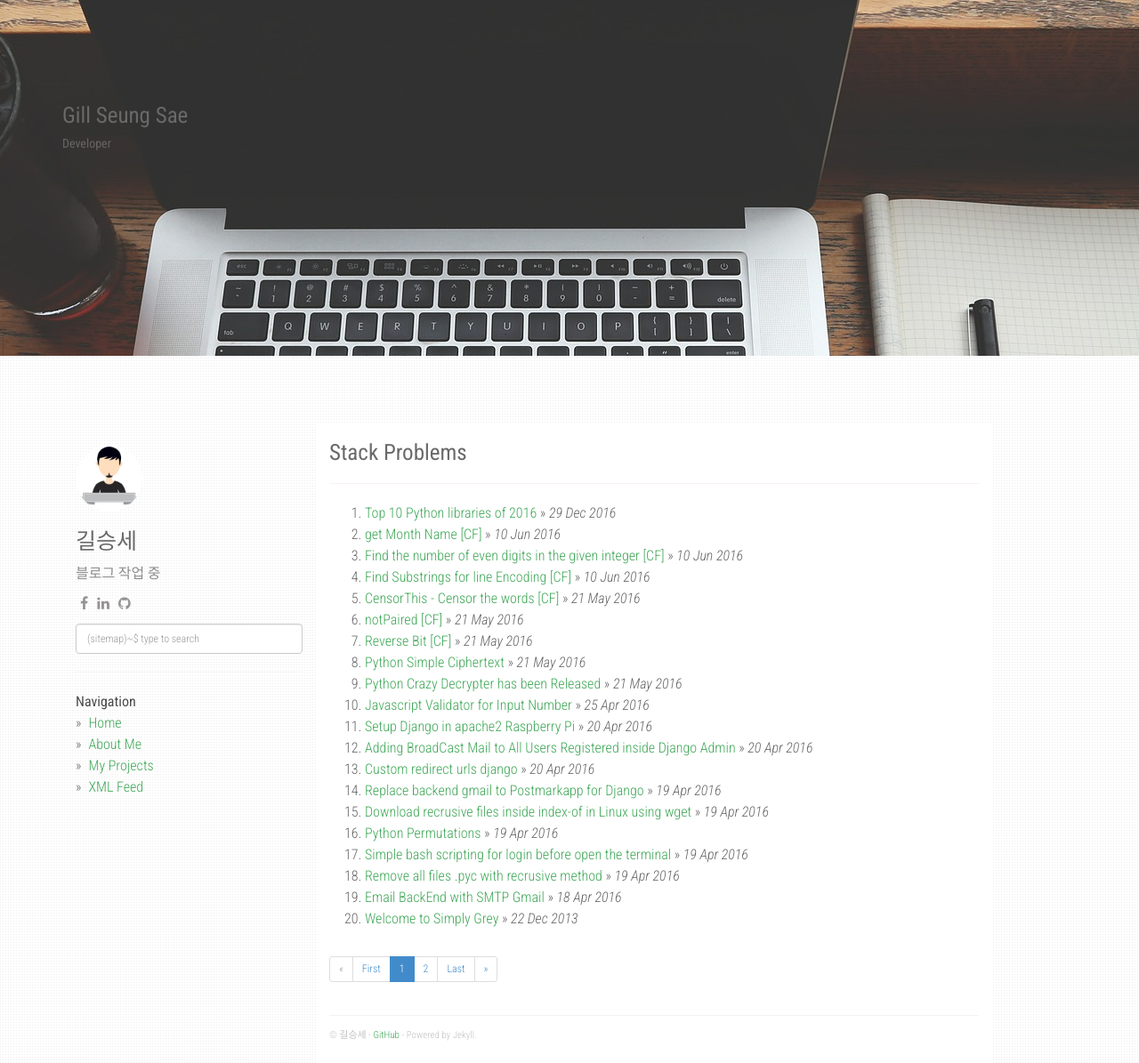
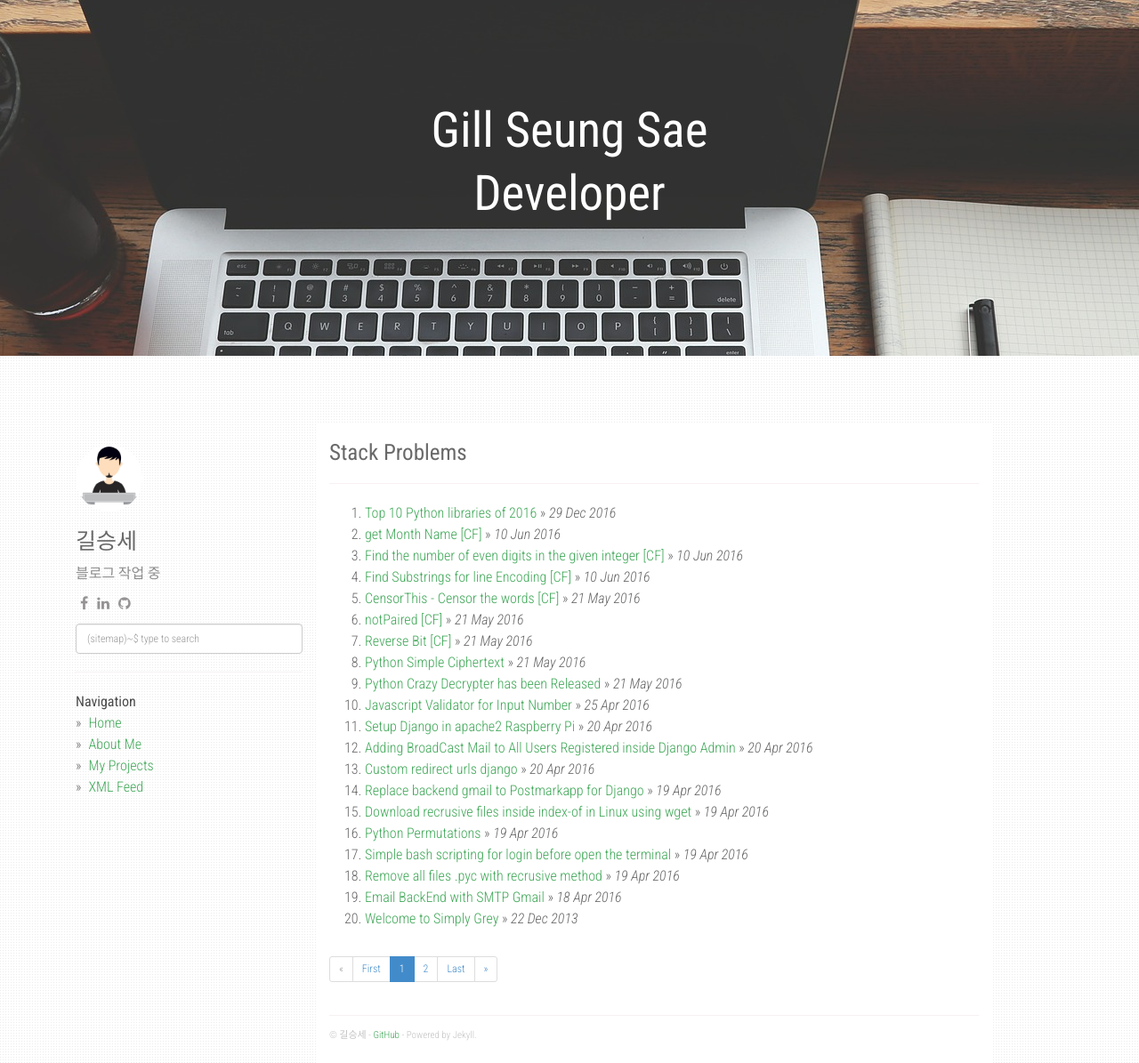
Before and after one commit to agusmakmun/agusmakmun.github.io, a Jekyll site: the page built from index.html, in a window 1280 px wide. Shown: the whole page at 89% size. Built offline with Jekyll 4.4.1, drawn with Linux system fonts in a browser that asks for light colours; nearby versions of some CDN libraries; the list of posts is cut into pages by our own code; grey boxes are pictures that could not be loaded.

Commit message:
Update main.css

```diff
--- a/static/css/main.css
+++ b/static/css/main.css
@@ -76,7 +76,7 @@ a:hover {
     transform: translateX(-50%);
     left: 50%
 }
-.text-lighten-2{
+.text-lighten{
   text-align: center;
   color: #ffff!important;
   font-size: 55px;
```
